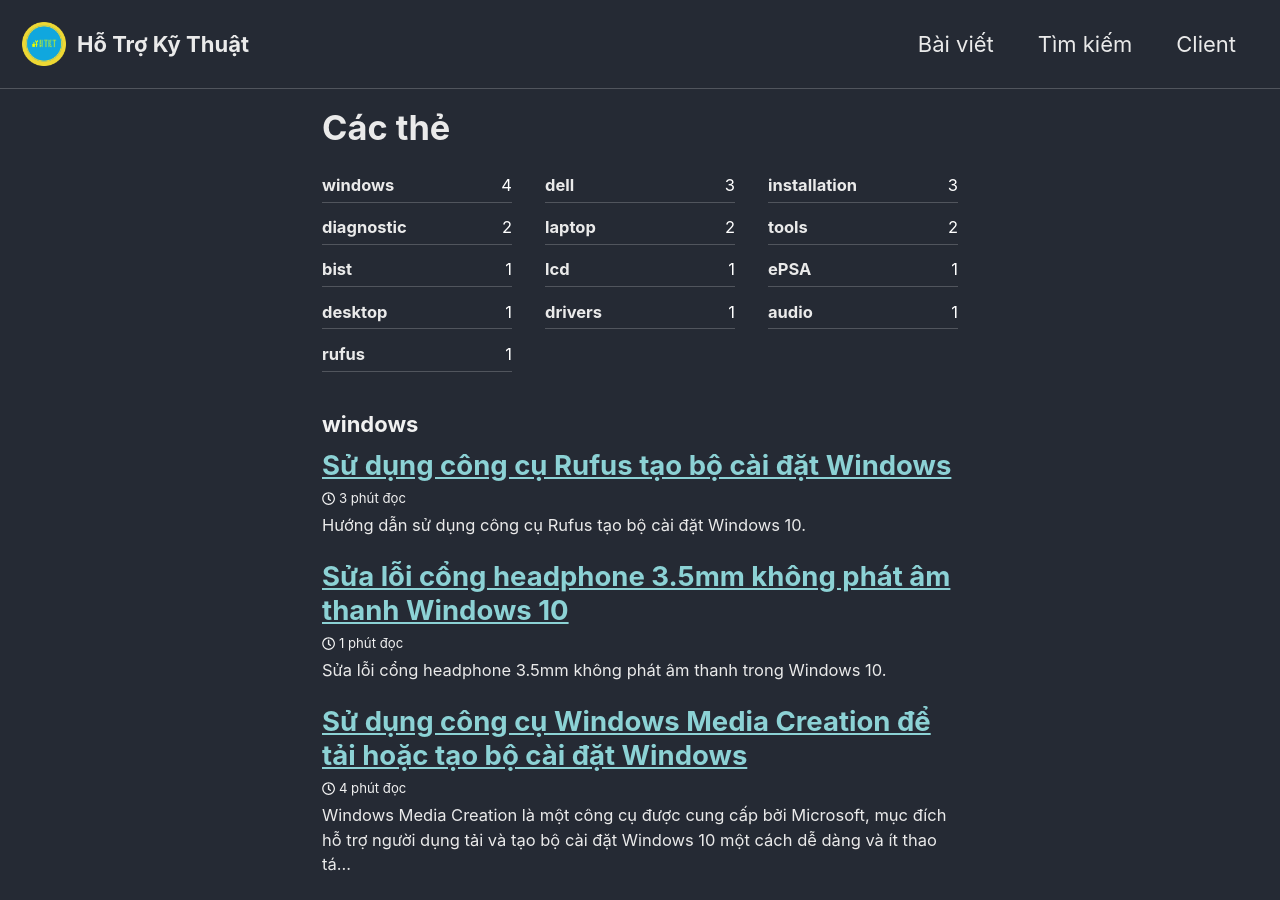
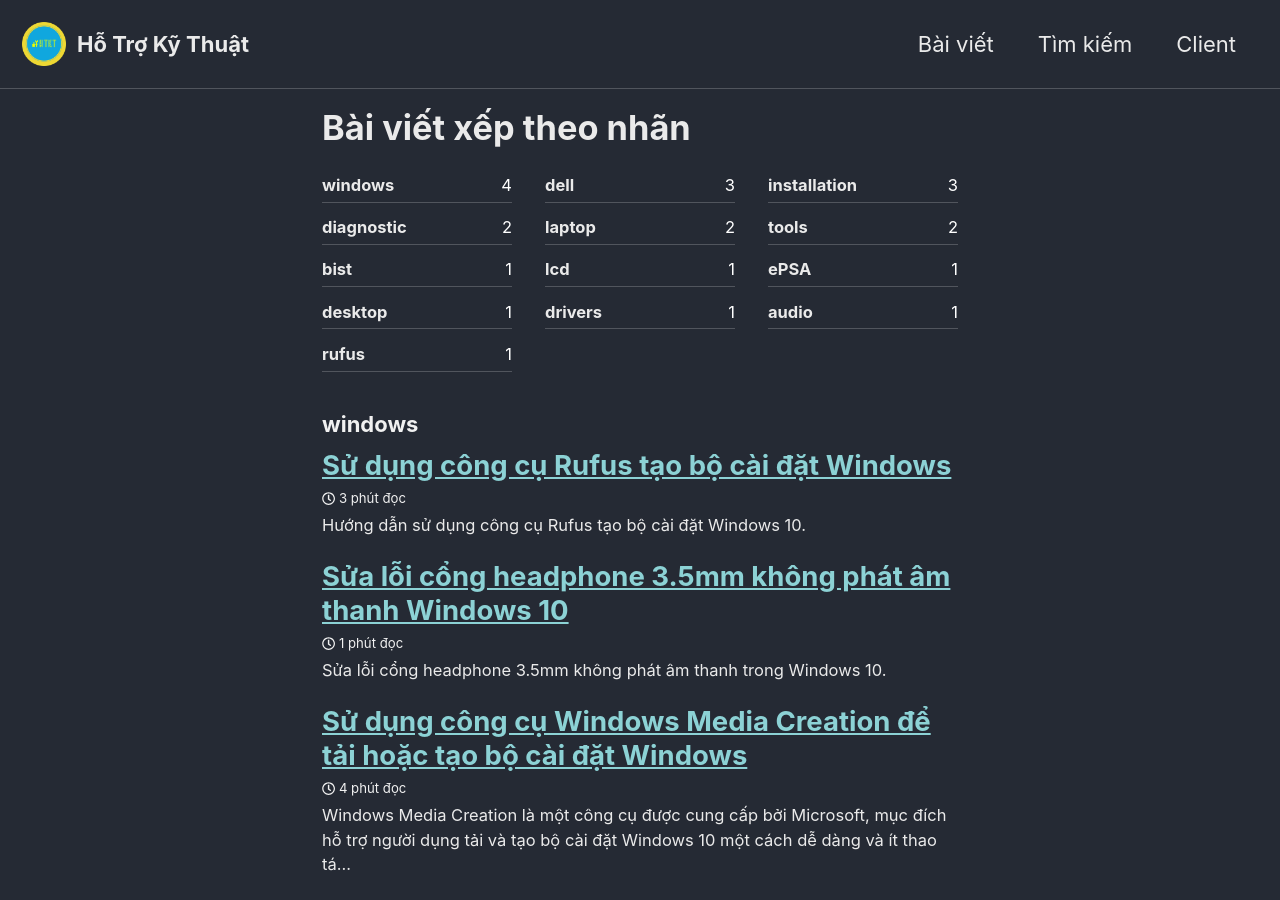
Before and after one commit to hotrokythuat/hotrokythuat.github.io, a Jekyll site: the page built from _pages/tags.md, in a window 1280 px wide and 900 px high. Built offline with Jekyll 4.4.1, drawn with Linux system fonts in a browser that asks for light colours; cached includes are drawn as plain includes.

Commit message:
Re-titled the tags page.

```diff
--- a/_pages/tags.md
+++ b/_pages/tags.md
@@ -1,5 +1,5 @@
 ---
-title: Các thẻ
+title: Bài viết xếp theo nhãn
 layout: tags
 permalink: /tags/
 ---
```
